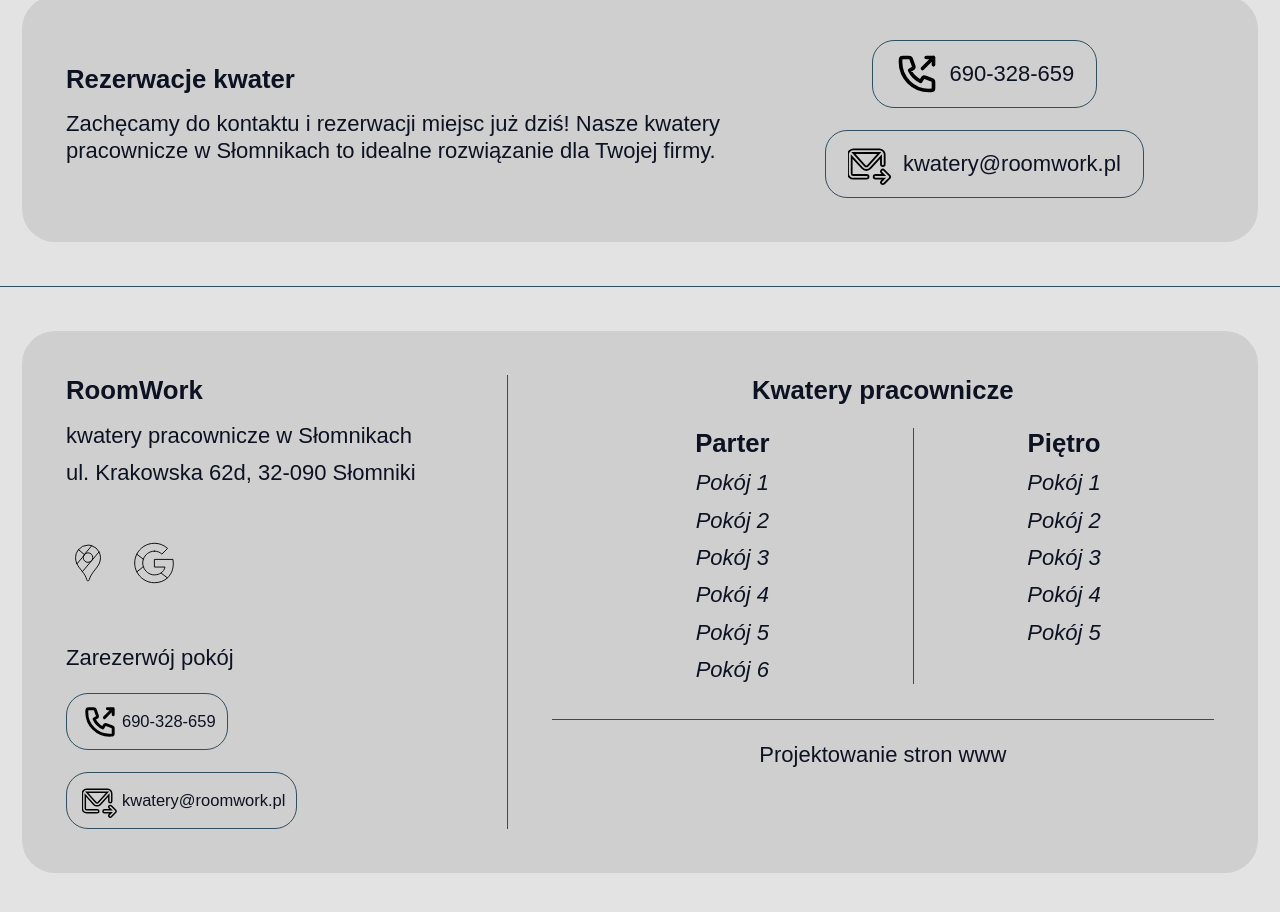
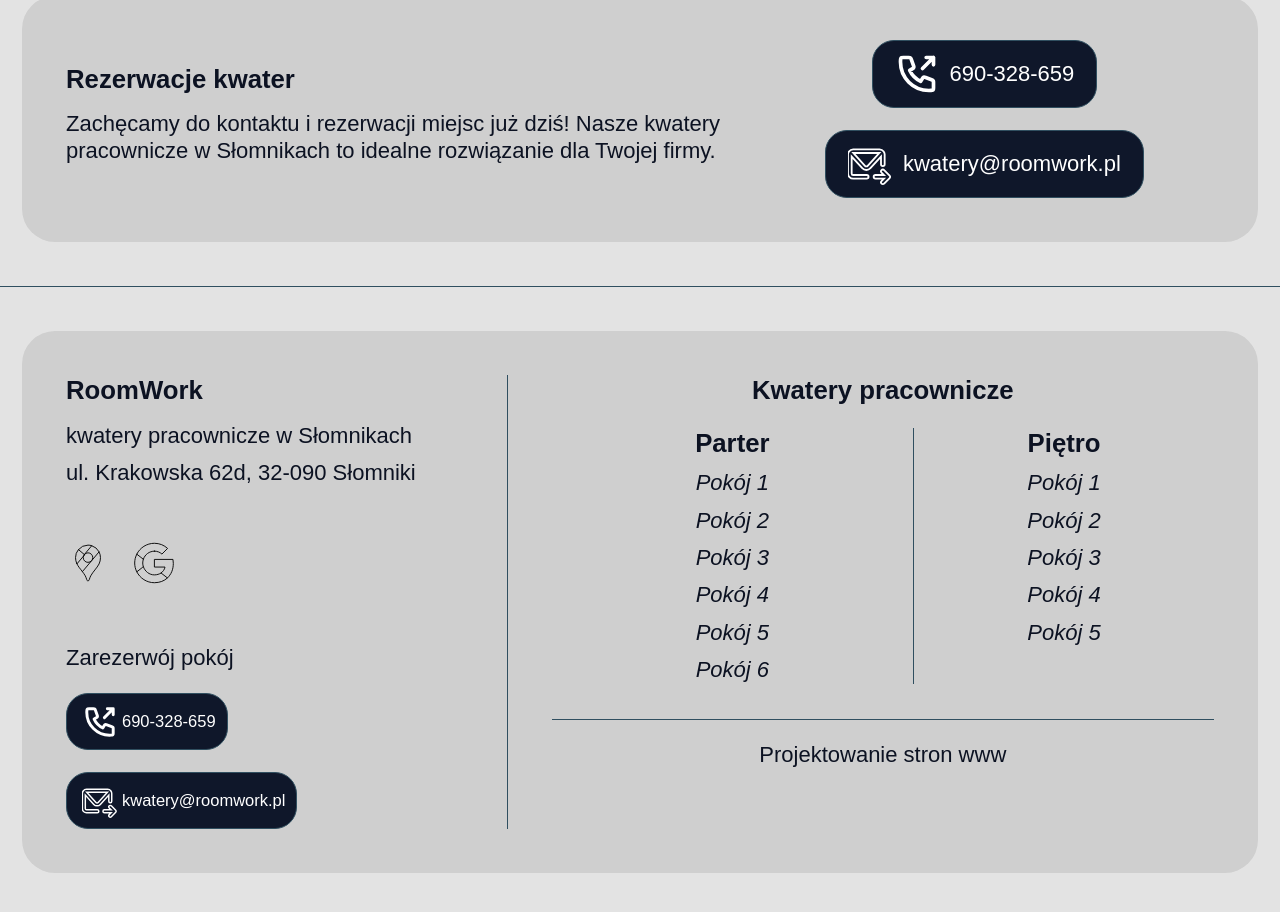
Before and after one commit to TDomagalski/nextjs-15-roomwork, a Next.js app: page / in a window 1280 px wide. Shown: the part 1117-2029 px from the top of the page. Built offline with nearby package versions, Linux system fonts and the light colour scheme.

Commit message:
feat: change colors and hovers colors

```diff
--- a/src/app/page.module.scss
+++ b/src/app/page.module.scss
@@ -15,11 +15,17 @@
     justify-content: space-around;
 
     a {
+      background-color: var(--btn-bg-color);
+      color: var(--text-hover-color);
+      transition: 0.2s;
+
       svg {
-        stroke: var(--svg-color);
+        stroke: var(--svg-color-white);
+        transition: 0.2s;
       }
       span {
         display: none;
+        transition: 0.2s;
       }
     }
   }
@@ -61,6 +67,19 @@
         span {
           display: block;
         }
+
+        &:hover {
+          background-color: var(--bg-colo);
+          color: var(--text-hover-color);
+
+          svg {
+            stroke: var(--svg-color);
+          }
+          span {
+            display: block;
+            color: var(--text-color);
+          }
+        }
       }
     }
   }
--- a/src/components/footer/footer.module.scss
+++ b/src/components/footer/footer.module.scss
@@ -46,25 +46,43 @@
       .btn {
         // background-color: vars.$bgDark;
         flex-basis: 40%;
-        border: 1px solid var(--border-color);
-        border-radius: 1rem;
 
         a {
           display: flex;
           justify-content: flex-start;
           align-items: center;
+          border: 1px solid var(--border-color);
+          border-radius: 1rem;
           padding: 0.25rem 0.5rem;
           font-size: 0.75rem;
           text-align: center;
+          background-color: var(--btn-bg-color);
+          color: var(--text-hover-color);
+          transition: 0.2s;
 
           svg {
             width: 2rem;
             padding: 0.2rem;
-            stroke: var(--svg-color);
+            stroke: var(--svg-color-white);
+            transition: 0.2s;
           }
 
-          p {
-            margin: 0;
+          span {
+            color: var(--text-color-dark);
+            transition: 0.2s;
+          }
+
+          &:hover {
+            background-color: var(--bg-colo);
+            color: var(--text-hover-color);
+
+            svg {
+              stroke: var(--svg-color);
+            }
+            span {
+              display: block;
+              color: var(--text-color);
+            }
           }
         }
       }
--- a/src/components/footer/page.jsx
+++ b/src/components/footer/page.jsx
@@ -98,14 +98,14 @@ export default function Footer() {
               <div className={styles.btn}>
                 <Link href='tel:+48690328659'>
                   <PhoneCallSVG />
-                  <p>690-328-659</p>
+                  <span>690-328-659</span>
                 </Link>
               </div>
 
               <div className={styles.btn}>
                 <Link href='mailto:kwatery@roomwork.pl'>
                   <SentEmailSVG />
-                  <p>kwatery@roomwork.pl</p>
+                  <span>kwatery@roomwork.pl</span>
                 </Link>
               </div>
             </div>
--- a/src/styles/components/_buttons.scss
+++ b/src/styles/components/_buttons.scss
@@ -53,8 +53,10 @@
 
   button {
     padding: 0.5rem 1.5rem;
-    color: var(--text-color);
-    background-color: var(--container-color);
+    // color: var(--text-color);
+    // background-color: var(--container-color);
+    background-color: var(--btn-bg-color);
+    color: var(--text-hover-color);
     border: 1px solid var(--border-color);
     box-shadow: none;
     font-weight: 700;
@@ -67,8 +69,8 @@
   .room_button {
     button {
       &:hover {
-        color: var(--text-hover-color);
-        background-color: var(--container-hover-color);
+        background-color: var(--bg-colo);
+        color: var(--text-color);
         border: 1px solid var(--border-hover-color);
       }
     }
--- a/src/styles/globals.scss
+++ b/src/styles/globals.scss
@@ -23,8 +23,10 @@
   --text-hover-color: #fff;
   --border-color: #304f60;
   --border-hover-color: #71bde5;
+  --btn-bg-color: #0f172a;
 
   --svg-color: #000;
+  --svg-color-white: #fff;
 }
 
 [data-theme='dark'] {
@@ -36,8 +38,10 @@
   --text-hover-color: #0c1222;
   --border-color: #71bde5;
   --border-hover-color: #304f60;
+  --btn-bg-color: #cfcfcf;
 
   --svg-color: #fff;
+  --svg-color-white: #000;
 }
 
 html,
```
Also changed, not shown: src/app/kontakt/kontakt.module.scss (+23 -6 lines).
